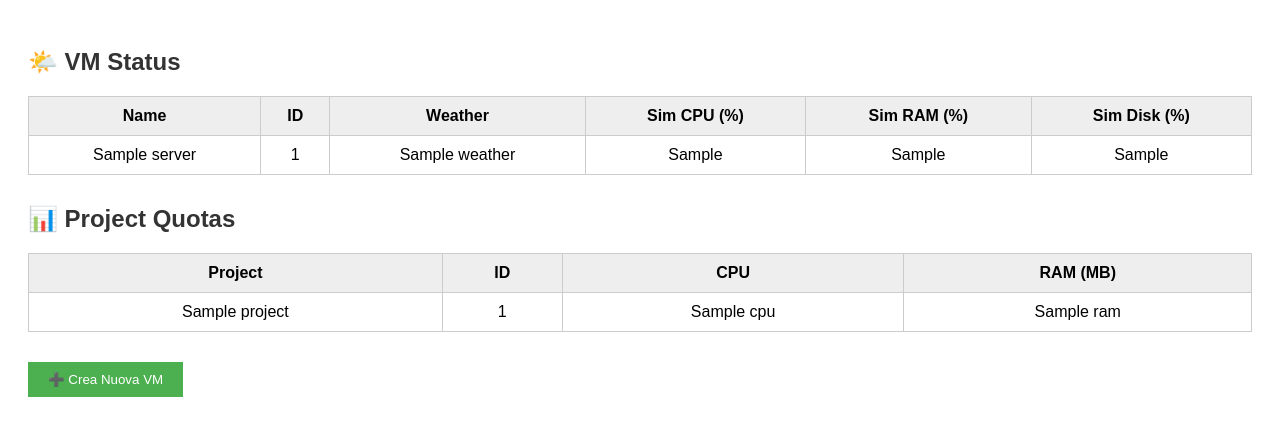
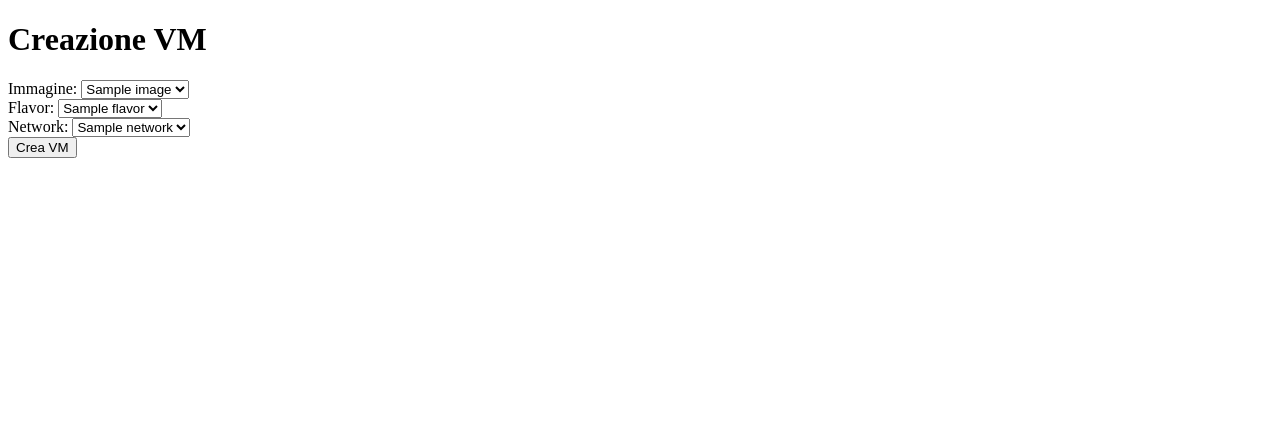
Before and after one commit to MariaCascone66/Cloudcost-Idle, a Python web app: template templates/index.html in a window 1280 px wide. Shown: the top 436 px of the page. Run offline with Jinja, Linux system fonts and the light colour scheme; the template is opened without the code that fills it: most values are stand-ins (such as "Sample title", 1, 10 or a date in 2020).

Commit message:
Il file app.py contiene il codice Flask per gestire le richieste e creare la VM
Il file openstack_data.py contiene funzioni per ottenere le immagini, i flavor e le reti da OpenStack

per far funzionare il tuo server Flask come servizio systemd, ecco come dovrebbe essere configurato il file .service

```diff
--- a/templates/index.html
+++ b/templates/index.html
@@ -1,41 +1,38 @@
 <!DOCTYPE html>
-<html>
+<html lang="it">
 <head>
-    <title>CloudWatcher Dashboard</title>
-    <style>
-        body { font-family: Arial; padding: 20px; }
-        h2 { color: #333; }
-        table { width: 100%; border-collapse: collapse; margin-bottom: 30px; }
-        th, td { padding: 10px; border: 1px solid #ccc; text-align: center; }
-        th { background-color: #eee; }
-        button { padding: 10px 20px; background-color: #4CAF50; color: white; border: none; cursor: pointer; }
-        button:hover { background-color: #45a049; }
-    </style>
+    <meta charset="UTF-8">
+    <meta name="viewport" content="width=device-width, initial-scale=1.0">
+    <title>Creazione VM</title>
 </head>
 <body>
-    <h2>🌤️ VM Status</h2>
-    <table>
-        <tr><th>Name</th><th>ID</th><th>Weather</th><th>Sim CPU (%)</th><th>Sim RAM (%)</th><th>Sim Disk (%)</th></tr>
-        {% for vm in servers %}
-        <tr>
-            <td>{{ vm.name }}</td>
-            <td>{{ vm.id }}</td>
-            <td>{{ vm.weather }}</td>
-            <td>{{ vm.metadata.sim_cpu if vm.metadata.sim_cpu else 'N/A' }}</td>
-            <td>{{ vm.metadata.sim_ram if vm.metadata.sim_ram else 'N/A' }}</td>
-            <td>{{ vm.metadata.sim_disk if vm.metadata.sim_disk else 'N/A' }}</td>
-        </tr>
-        {% endfor %}
-    </table>
+    <h1>Creazione VM</h1>
+    <form method="POST">
+        <label for="image">Immagine:</label>
+        <select name="image" id="image">
+            {% for image in images %}
+                <option value="{{ image.id }}">{{ image.name }}</option>
+            {% endfor %}
+        </select>
+        <br>
 
-    <h2>📊 Project Quotas</h2>
-    <table>
-        <tr><th>Project</th><th>ID</th><th>CPU</th><th>RAM (MB)</th></tr>
-        {% for p in projects %}
-        <tr><td>{{ p.name }}</td><td>{{ p.id }}</td><td>{{ p.cpu }}</td><td>{{ p.ram }}</td></tr>
-        {% endfor %}
-    </table>
+        <label for="flavor">Flavor:</label>
+        <select name="flavor" id="flavor">
+            {% for flavor in flavors %}
+                <option value="{{ flavor.id }}">{{ flavor.name }}</option>
+            {% endfor %}
+        </select>
+        <br>
 
-    <a href="{{ url_for('create_vm') }}"><button>➕ Crea Nuova VM</button></a>
+        <label for="network">Network:</label>
+        <select name="network" id="network">
+            {% for network in networks %}
+                <option value="{{ network.id }}">{{ network.name }}</option>
+            {% endfor %}
+        </select>
+        <br>
+
+        <button type="submit">Crea VM</button>
+    </form>
 </body>
 </html>
```
Also changed, not shown: 3 other files.
